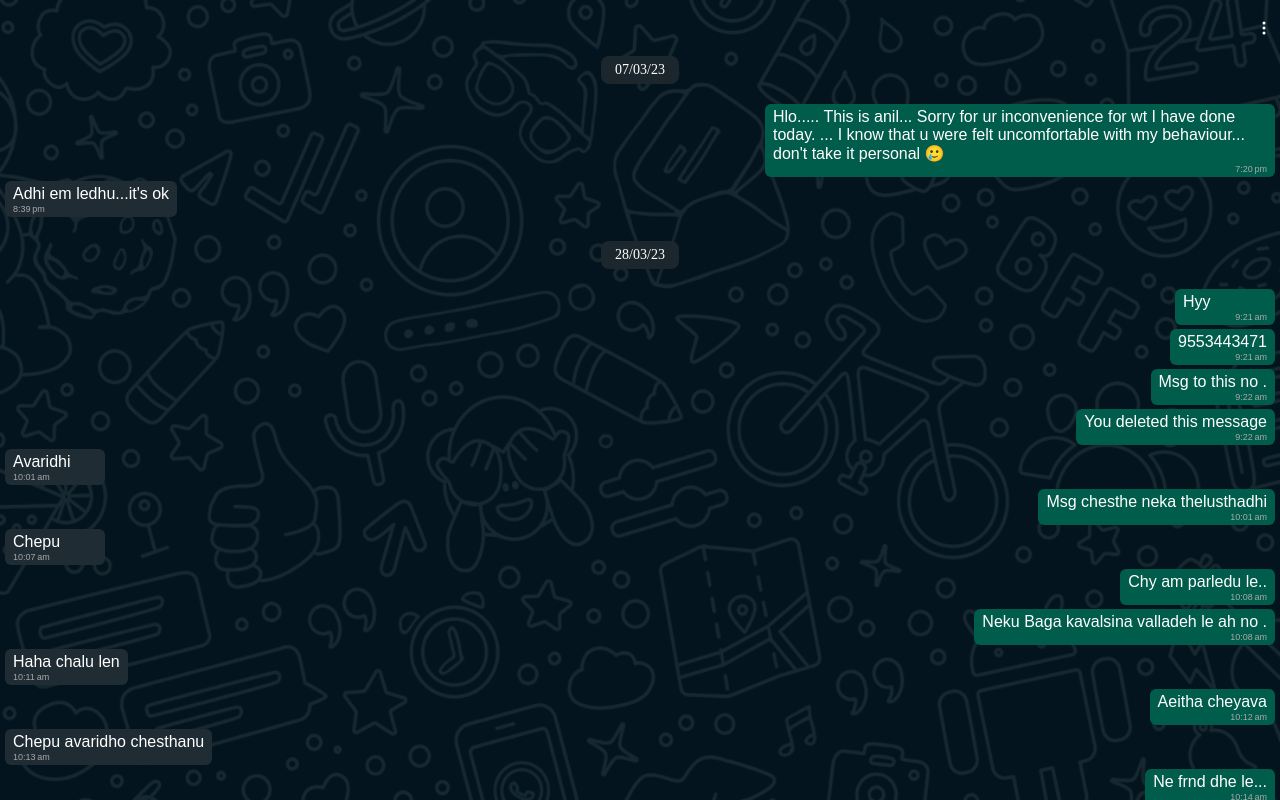
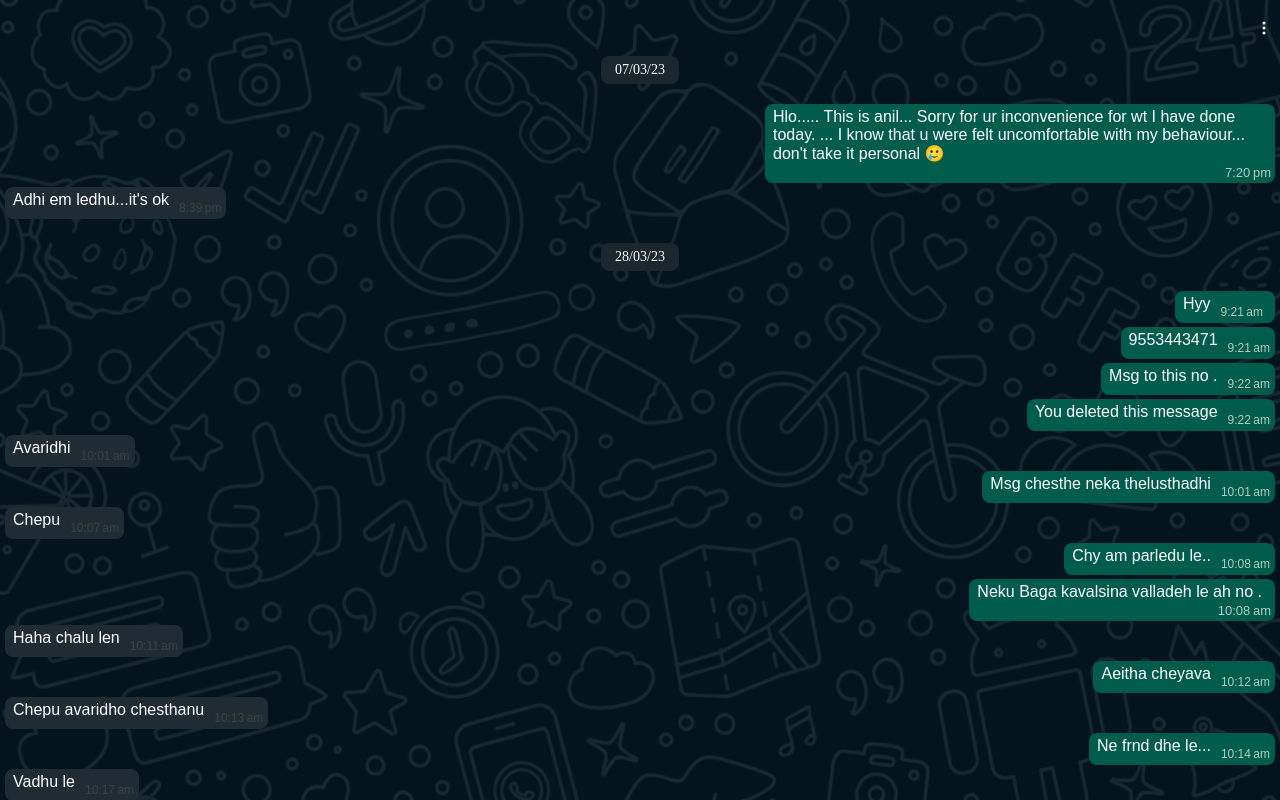
Before and after one commit to suryasarisa99/whatsapp-chat, a React (Vite) app: page / in a window 1280 px wide. Both pictures are taken after a click on the button "Sample 1". Built offline with nearby package versions, Linux system fonts and the light colour scheme.

Commit message:
changed time style

```diff
--- a/package.json
+++ b/package.json
@@ -14,6 +14,7 @@
     "react": "^18.2.0",
     "react-dom": "^18.2.0",
     "react-icons": "^4.11.0",
+    "react-infinite-scroller": "^1.2.6",
     "react-router-dom": "^6.16.0",
     "sass": "^1.63.6",
     "vite-plugin-pwa": "^0.16.5"
--- a/src/index.scss
+++ b/src/index.scss
@@ -28,10 +28,11 @@ body {
   .chat {
     background-color: #005c4b;
     order: 1;
-  }
-
-  .time {
-    right: 8px;
+    &-abs {
+      .time {
+        right: 4px;
+      }
+    }
   }
 }
 .chat-block.p2 {
@@ -42,9 +43,16 @@ body {
 
   .chat {
     background-color: #202c33;
-  }
-  .time {
-    left: 8px;
+
+    &-abs {
+      .time {
+        right: 4px;
+      }
+    }
+
+    .time {
+      color: rgb(51, 70, 61);
+    }
   }
 
   .copy-icon {
@@ -56,25 +64,53 @@ body {
   min-width: 100px;
   max-width: 40%;
   background-color: rgb(48, 48, 48);
-  border-radius: 6px;
-  padding: 4px 8px;
-  padding-bottom: 14px;
+  border-radius: 8px;
+  padding-right: 5px;
+  padding-bottom: 4px;
   margin-bottom: 4px;
   font-size: 16px;
-  position: relative;
   font-family: sans-serif;
 
   .time {
-    font-size: 9px;
-    position: absolute;
-    bottom: 3px;
-    color: rgb(169, 169, 169);
+    font-size: 10px;
+    color: rgb(174, 205, 191);
   }
 
   .mssg {
     font-size: 16px;
+    // background-color: blue;
+    padding: 4px 8px;
   }
 }
+
+.chat-abs {
+  position: relative;
+
+  .mssg {
+    padding-bottom: 16px;
+  }
+
+  .time {
+    position: absolute;
+    bottom: 3px;
+    right: 10;
+    font-size: 13px;
+  }
+}
+
+.chat-flex {
+  display: flex;
+  align-items: end;
+  gap: 2px;
+
+  .mssg {
+    padding-bottom: 6px;
+  }
+  .time {
+    font-size: 12px;
+  }
+}
+
 @media screen and (max-width: 600px) {
   .chat {
     max-width: 82%;
--- a/src/pages/ChatPage.jsx
+++ b/src/pages/ChatPage.jsx
@@ -10,13 +10,13 @@ export default function ChatPage() {
   let [showInfo, setShowInfo] = useState(false);
   let [showMenu, setShowMenu] = useState(false);
   let [direction, setDirection] = useState(0);
-  let [limit, setLimit] = useState(1000);
+  let [limit, setLimit] = useState(100);
   const [showClipBoard, setShowClipBoard] = useState(false);
   let { fileContent, fileName } = useContext(DataContext);
 
   let prvDate = useRef(null);
 
-  useEffect(() => { }, []);
+  useEffect(() => {}, []);
 
   useEffect(() => {
     if (fileContent.length == 0) return;
@@ -29,7 +29,6 @@ export default function ChatPage() {
   }, [fileContent]);
 
   function Chat({ chat, ind }) {
-
     const mssgRef = useRef();
     return (
       <div
@@ -45,19 +44,26 @@ export default function ChatPage() {
             setLimit((prv) => Math.min(prv + 500, messages.length));
         }}
       >
-        {showClipBoard &&
-          <BsFillClipboardFill className="copy-icon" onClick={() => {
-            console.log(mssgRef.current);
-            console.log(navigator.clipboard);
-            navigator.clipboard.writeText(chat.mssg);
-          }} />
-        }
-        <div className="chat">
-          {chat.file &&
-            <p className="img"></p>
+        {showClipBoard && (
+          <BsFillClipboardFill
+            className="copy-icon"
+            onClick={() => {
+              console.log(mssgRef.current);
+              console.log(navigator.clipboard);
+              navigator.clipboard.writeText(chat.mssg);
+            }}
+          />
+        )}
+        <div
+          className={
+            "chat " + (chat.mssg?.length < 30 ? "chat-flex" : "chat-abs")
           }
+        >
+          {chat.file && <p className="img"></p>}
 
-          <p className="mssg" ref={mssgRef}>{chat.mssg}</p>
+          <p className="mssg" ref={mssgRef}>
+            {chat.mssg}
+          </p>
           <div className="time">{chat.time}</div>
         </div>
       </div>
@@ -87,7 +93,7 @@ export default function ChatPage() {
       <div
         className="menu-item"
         onClick={() => {
-          setShowClipBoard(prv => !prv);
+          setShowClipBoard((prv) => !prv);
           setShowMenu(false);
         }}
       >
@@ -188,11 +194,10 @@ function getMessages(text, fileName) {
         file: file?.trim(),
       };
       // console.log(obj);
-      console.log(fileName)
+      console.log(fileName);
       if (fileName.includes("Bosch Siemens")) {
         if (mssg && mssg?.trim()?.length == 16) return obj;
-      }
-      else if (mssg) return obj;
+      } else if (mssg) return obj;
     })
     .filter((item) => item?.mssg);
 }
```
Also changed, not shown: 1 other file (tests, documents, lock files or other folders).
